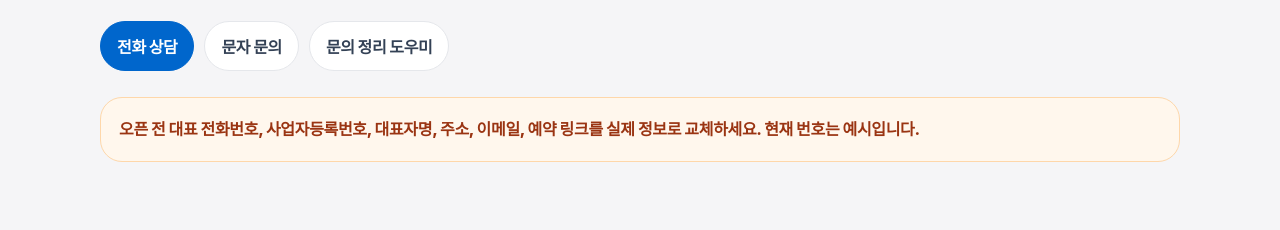
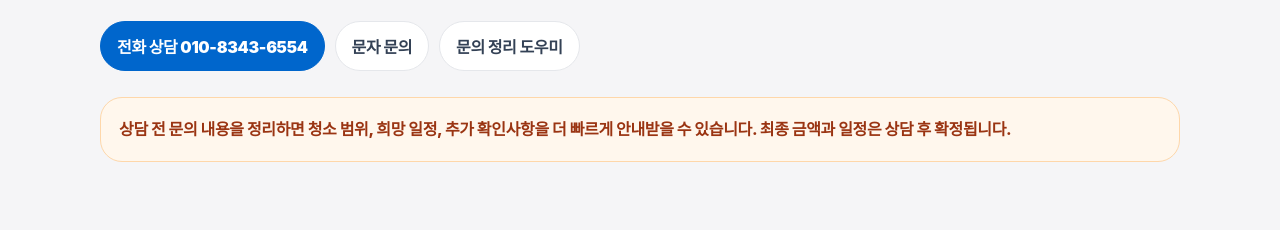
Before and after one commit to nurioni4188/clean-master-homecare, a plain HTML site: page index.html in a window 1280 px wide. Shown: the part 437-667 px from the top of the page. Drawn offline with Linux system fonts and the light colour scheme.

Commit message:
Update business contact information

```diff
--- a/index.html
+++ b/index.html
@@ -16,15 +16,15 @@
   <span class="badge">서울·경기 홈케어 예약 상담</span>
   <h1>청소 문의를 정리하고 상담 예약으로 연결합니다.</h1>
   <p class="lead">Clean Master는 입주청소, 거주청소, 이사청소, 정기 홈케어 문의를 상담 전 깔끔하게 정리해 전화·문자 상담으로 연결하는 예약형 웹페이지입니다.</p>
-  <div class="actions"><a class="btn primary" href="tel:010-1234-5678">전화 상담</a><a class="btn" href="sms:010-1234-5678">문자 문의</a><a class="btn" href="#helper">문의 정리 도우미</a></div>
-  <div class="notice" style="margin-top:26px">오픈 전 대표 전화번호, 사업자등록번호, 대표자명, 주소, 이메일, 예약 링크를 실제 정보로 교체하세요. 현재 번호는 예시입니다.</div>
+  <div class="actions"><a class="btn primary" href="tel:01083436554">전화 상담 010-8343-6554</a><a class="btn" href="sms:01083436554">문자 문의</a><a class="btn" href="#helper">문의 정리 도우미</a></div>
+  <div class="notice" style="margin-top:26px">상담 전 문의 내용을 정리하면 청소 범위, 희망 일정, 추가 확인사항을 더 빠르게 안내받을 수 있습니다. 최종 금액과 일정은 상담 후 확정됩니다.</div>
 </section>
 <section id="service"><div class="section-title"><h2>서비스</h2><p>상담 전 필요한 정보를 쉽게 정리합니다.</p></div><div class="grid three"><div class="card"><h3>입주·이사청소</h3><p>이사 전후 공간의 먼지, 창틀, 주방, 욕실 등 기본 청소 범위를 상담합니다.</p></div><div class="card"><h3>거주청소</h3><p>거주 중인 집의 생활 오염, 주방·욕실, 부분 청소 필요사항을 정리합니다.</p></div><div class="card"><h3>정기 홈케어</h3><p>정기 방문이 필요한 고객의 희망 주기와 공간 상태를 상담합니다.</p></div></div></section>
 <section id="price"><div class="section-title"><h2>예상 상담 범위</h2><p>최종 금액은 현장·범위 확인 후 확정됩니다.</p></div><div class="grid three"><div class="card"><h3>원룸·소형</h3><p class="price">70,000원~150,000원</p><p>면적과 오염도에 따라 달라질 수 있습니다.</p></div><div class="card"><h3>아파트·빌라</h3><p class="price">100,000원~200,000원</p><p>방·화장실 수와 옵션에 따라 달라질 수 있습니다.</p></div><div class="card"><h3>정기 관리</h3><p class="price">상담 후 안내</p><p>방문 주기와 관리 범위에 따라 안내합니다.</p></div></div></section>
 <section id="helper"><div class="section-title"><h2>문의 정리 도우미</h2><p>자동 견적이 아니라 상담 전 정보 정리용입니다.</p></div><div class="helper"><label>서비스 유형</label><select id="type"><option>입주청소</option><option>이사청소</option><option>거주청소</option><option>정기 홈케어</option><option>부분청소</option></select><label>지역</label><input id="area" placeholder="예: 서울 용산구"/><label>문의 내용</label><textarea id="memo" placeholder="평수, 희망일, 오염 정도, 요청사항을 개인정보 없이 적어주세요."></textarea><div class="actions"><button class="btn primary" type="button" onclick="makeResult()">상담 내용 정리</button><button class="btn" type="button" onclick="copyResult()">결과 복사</button></div><div id="result" class="result">서비스 유형과 문의 내용을 입력하면 상담용 요약이 표시됩니다.</div></div></section>
 <section><div class="section-title"><h2>예약 전 확인사항</h2><p>상담 시 함께 확인하면 좋습니다.</p></div><div class="grid two"><div class="card"><h3>고객 확인</h3><ul><li>희망 날짜와 시간대</li><li>청소 공간 면적과 구조</li><li>엘리베이터·주차 가능 여부</li><li>특별 요청 공간</li></ul></div><div class="card"><h3>운영자 확인</h3><ul><li>서비스 가능 지역</li><li>예상 작업 시간</li><li>추가 비용 발생 가능성</li><li>방문 전 준비사항</li></ul></div></div></section>
 </main>
-<footer class="footer"><div class="footin"><div><b>Clean Master 스마트 홈케어</b><br>서울·경기 홈케어 예약 상담</div><div>전화: 010-1234-5678<br>사업자 정보는 오픈 전 교체 필요</div></div></footer>
+<footer class="footer"><div class="footin"><div><b>Clean Master 스마트 홈케어</b><br>서울·경기 홈케어 예약 상담</div><div>상호명: 클린마스터 홈케어<br>대표자: 누리오니<br>사업자등록번호: 406-71-00606<br>전화: <a href="tel:01083436554">010-8343-6554</a></div></div></footer>
 <script>
 function makeResult(){const t=document.getElementById('type').value;const a=document.getElementById('area').value||'지역 미입력';const m=document.getElementById('memo').value||'문의 내용 미입력';const text=`[Clean Master 상담 요약]\n서비스 유형: ${t}\n지역: ${a}\n문의 내용: ${m}\n\n확인 필요사항:\n- 희망 날짜와 시간대\n- 공간 면적과 구조\n- 오염 정도와 특별 요청사항\n- 주차/엘리베이터 가능 여부\n\n※ 본 내용은 자동 견적이 아니라 상담 전 정보 정리용입니다.`;document.getElementById('result').innerText=text}async function copyResult(){const text=document.getElementById('result').innerText;try{await navigator.clipboard.writeText(text);alert('복사 완료')}catch(e){alert('복사가 지원되지 않는 환경입니다.')}}
 </script>
```
